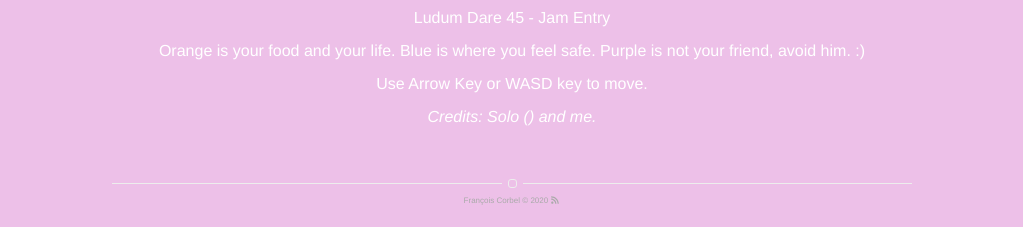
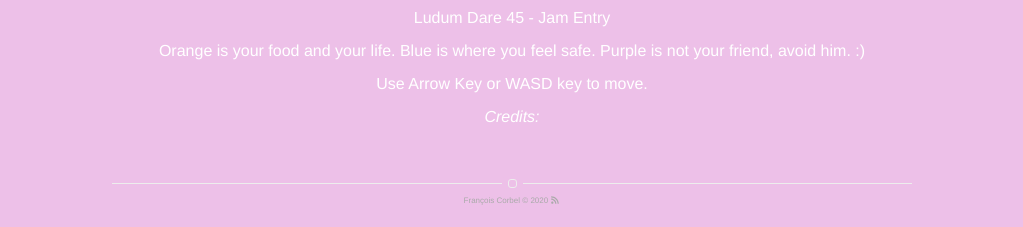
Before and after one commit to fcvalise/fcvalise.github.io, a Jekyll site: the page built from _posts/2019-10-10-gnom.markdown, in a window 1280 px wide. Shown: the part 767-994 px from the top of the page, without its empty margins (128-1151 px from the left). Built offline with Jekyll 4.4.1, drawn with Linux system fonts in a browser that asks for light colours; nearby versions of some CDN libraries.

Commit message:
Update credits

```diff
--- a/_includes/credit.html
+++ b/_includes/credit.html
@@ -1,11 +1,11 @@
 <div class="text credit general-margin">
     Credits:
     {% for member in page.team %}
-        {% if member.website != null %}
-            <a alt="{{ member.website }}" href="{{ member.website }}" target="_blank">{{ member.name }}</a> ({{ member.role }})
-        {% else %}
-            {{ member.name }} ({{ member.role }})
-        {% endif %}
-        {% if forloop.last == true %}and me.{% else %}, {% endif %}
+    {% if member.website != null %}
+    <a alt="{{ member.website }}" href="{{ member.website }}" target="_blank">{{ member.name }}</a> ({{ member.role }})
+    {% else %}
+    {{ member.name }} ({{ member.role }})
+    {% endif %}
+    {% if forloop.last == true %}and me.{% else %} Solo {% endif %}
     {% endfor %}
 </div>
--- a/_posts/2019-10-10-gnom.markdown
+++ b/_posts/2019-10-10-gnom.markdown
@@ -15,8 +15,7 @@ projects: true
 hidden: true # don't count this post in blog pagination
 category: Game Jam
 sources:
-team:
-    -   name: Solo
+
 ---
 <div class="general-margin full-width">
     <div style="">
--- a/_posts/2020-04-16-fennec.markdown
+++ b/_posts/2020-04-16-fennec.markdown
@@ -15,8 +15,6 @@ projects: true
 hidden: true # don't count this post in blog pagination
 category: Prototype / School
 sources:
-team:
-    -   name: Solo
 ---
 <div class="general-margin full-width">
     <div style="">
--- a/_posts/2020-04-16-spiderchess.markdown
+++ b/_posts/2020-04-16-spiderchess.markdown
@@ -15,8 +15,7 @@ projects: true
 hidden: true # don't count this post in blog pagination
 category: Prototype / School
 sources:
-team:
-    -   name: Solo
+
 ---
 <div class="general-margin full-width">
     <div style="">
```
